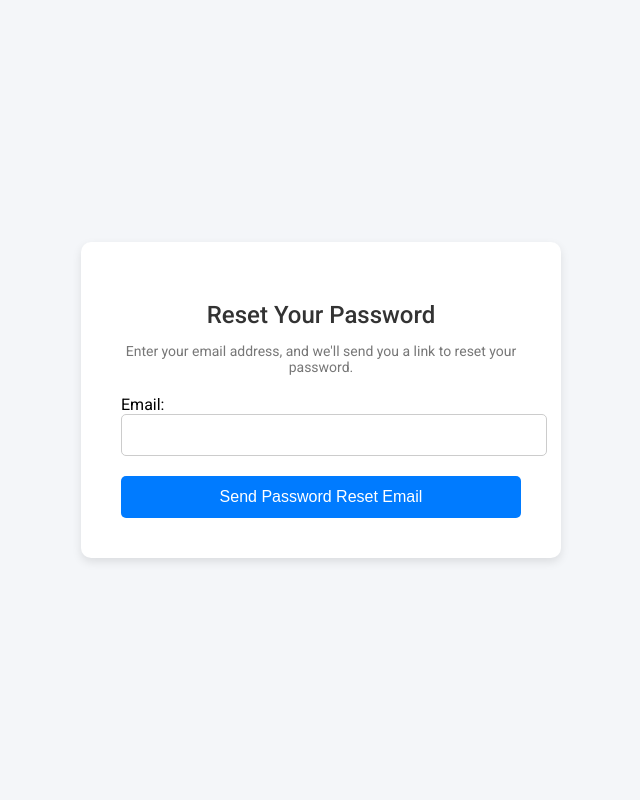
After one commit to y4na/Discere, a Django app: page /password_reset/ in a window 1280 px wide. The commit adds this page. Shown: the whole page, without its empty margins (319-959 px from the left). Run offline with Django 5.2, Linux system fonts and the light colour scheme.

Commit message:
[init][Brix]Added forgot password and log in using gmail but have some minor issue with proceeding to log in or sign up

```diff
--- a/discere/urls.py
+++ b/discere/urls.py
@@ -25,5 +25,6 @@ urlpatterns = [
     path('', home_view, name='home'),
     path('', include('users.urls')),
     path('accounts/', include('allauth.urls')),
+    path('accounts/', include('users.urls')),
 
 ] + static(settings.STATIC_URL, document_root=settings.STATIC_ROOT)
--- /dev/null
+++ b/static/users/css/password_reset.css
@@ -0,0 +1,73 @@
+/* Password Reset Styles */
+body {
+    margin: 0;
+    padding: 0;
+    font-family: 'Roboto', sans-serif;
+    background-color: #f4f6f9;
+}
+
+.container {
+    display: flex;
+    justify-content: center;
+    align-items: center;
+    height: 100vh;
+    background-color: #f4f6f9;
+}
+
+.form-wrapper {
+    background-color: #fff;
+    padding: 40px;
+    border-radius: 10px;
+    box-shadow: 0 4px 10px rgba(0, 0, 0, 0.1);
+    max-width: 400px;
+    width: 100%;
+    text-align: center;
+}
+
+.form-header {
+    font-size: 24px;
+    font-weight: 500;
+    margin-bottom: 10px;
+    color: #333;
+}
+
+.form-description {
+    font-size: 14px;
+    margin-bottom: 20px;
+    color: #777;
+}
+
+.input-wrapper {
+    margin-bottom: 20px;
+    text-align: left;
+}
+
+input[type="email"] {
+    width: 100%;
+    padding: 12px;
+    border: 1px solid #ccc;
+    border-radius: 5px;
+    font-size: 14px;
+    outline: none;
+    transition: border-color 0.3s;
+}
+
+input[type="email"]:focus {
+    border-color: #007bff;
+}
+
+.submit-btn {
+    background-color: #007bff;
+    color: #fff;
+    border: none;
+    padding: 12px 20px;
+    font-size: 16px;
+    border-radius: 5px;
+    cursor: pointer;
+    width: 100%;
+    transition: background-color 0.3s;
+}
+
+.submit-btn:hover {
+    background-color: #0056b3;
+}
--- /dev/null
+++ b/templates/users/forgot-password/password_reset_complete.html
@@ -0,0 +1 @@
+<p>Your password has been reset successfully!</p>
--- /dev/null
+++ b/templates/users/forgot-password/password_reset_confirm.html
@@ -0,0 +1,5 @@
+<form method="post">
+    {% csrf_token %}
+    {{ form.as_p }}
+    <button type="submit">Change my password</button>
+</form>
--- /dev/null
+++ b/templates/users/forgot-password/password_reset_done.html
@@ -0,0 +1 @@
+<p>We've sent you an email with a link to reset your password.</p>
--- /dev/null
+++ b/templates/users/forgot-password/password_reset_form.html
@@ -0,0 +1,30 @@
+{% load static %}
+<!DOCTYPE html>
+<html lang="en">
+<head>
+    <meta charset="UTF-8">
+    <meta name="viewport" content="width=device-width, initial-scale=1.0">
+    <title>Password Reset</title>
+    <link href="https://fonts.googleapis.com/css2?family=Roboto:wght@400;500&display=swap" rel="stylesheet">
+    <link rel="stylesheet" href="{% static 'users/css/password_reset.css' %}">
+</head>
+<body>
+    <div class="container">
+        <div class="form-wrapper">
+            <h2 class="form-header">Reset Your Password</h2>
+            <p class="form-description">Enter your email address, and we'll send you a link to reset your password.</p>
+
+            <form method="post">
+                {% csrf_token %}
+
+                <div class="input-wrapper">
+                    {{ form.email.label_tag }}
+                    {{ form.email }}
+                </div>
+
+                <button type="submit" class="submit-btn">Send Password Reset Email</button>
+            </form>
+        </div>
+    </div>
+</body>
+</html>
--- a/templates/users/login.html
+++ b/templates/users/login.html
@@ -44,7 +44,7 @@
 					<i class="fas fa-eye-slash"></i>
                 </div>
 
-                <a href="#" class="forgot-password"><span>Forgot Password?</span></a>
+                <a href="{% url 'password_reset' %}" class="forgot-password"><span>Forgot Password?</span></a>
                 <form method="post" action ="{% url 'login' %}">
                     {% csrf_token %}
 				    <button type="submit" class="submit-btn">SIGN IN</button>
--- a/users/urls.py
+++ b/users/urls.py
@@ -1,9 +1,18 @@
 from django.urls import path
 from . import views
+from django.contrib.auth import views as auth_views
+from .views import CustomPasswordResetView, PasswordResetDoneView
+
+
 
 urlpatterns = [
     path('login/', views.login_view, name='login'),
     path('signup/', views.signup_view, name='signup'),
     path('home/', views.home_view, name='home'),
 
+    # Password reset
+     path('password_reset/', CustomPasswordResetView.as_view(), name='password_reset'),  # URL for requesting a password reset
+    path('password_reset/done/', PasswordResetDoneView.as_view(), name='password_reset_done'),  # URL to show after password reset email is sent
+    path('reset/<uidb64>/<token>/', auth_views.PasswordResetConfirmView.as_view(), name='password_reset_confirm'),  # URL to reset the password
+    path('reset/done/', auth_views.PasswordResetCompleteView.as_view(), name='password_reset_complete'),  # URL to show after password has been successfully reset
 ]
--- a/users/views.py
+++ b/users/views.py
@@ -4,6 +4,10 @@ from django.contrib.auth import authenticate, login
 from django.contrib.auth.models import User
 from django import forms
 from django.contrib import messages
+from django.contrib.auth import views as auth_views
+from django.contrib.auth.views import PasswordResetDoneView
+from django.urls import reverse_lazy
+
 
 # Login view
 def login_view(request):
@@ -78,3 +82,13 @@ def signup_view(request):
 # home
 def home_view(request):
     return render(request, 'users/home.html')
+
+# forgot-password
+class CustomPasswordResetView(auth_views.PasswordResetView):
+    email_template_name = 'users/forgot-password/password_reset_email.html'  # Specify your custom email template
+    template_name = 'users/forgot-password/password_reset_form.html'  # The template for the form
+    success_url = '/accounts/password_reset/done/'  # Where to redirect after successful email sending
+
+class CustomPasswordResetDoneView(PasswordResetDoneView):
+    template_name = 'users/forgot-password/password_reset_done.html'  # Specify your custom template
+    success_url = reverse_lazy('password_reset_done')  # URL to redirect after a successful reset
```
Also changed, not shown: discere/settings.py (+12 -0 lines), templates/users/forgot-password/password_reset_email.html (added, +13 -0 lines), db.sqlite3.
